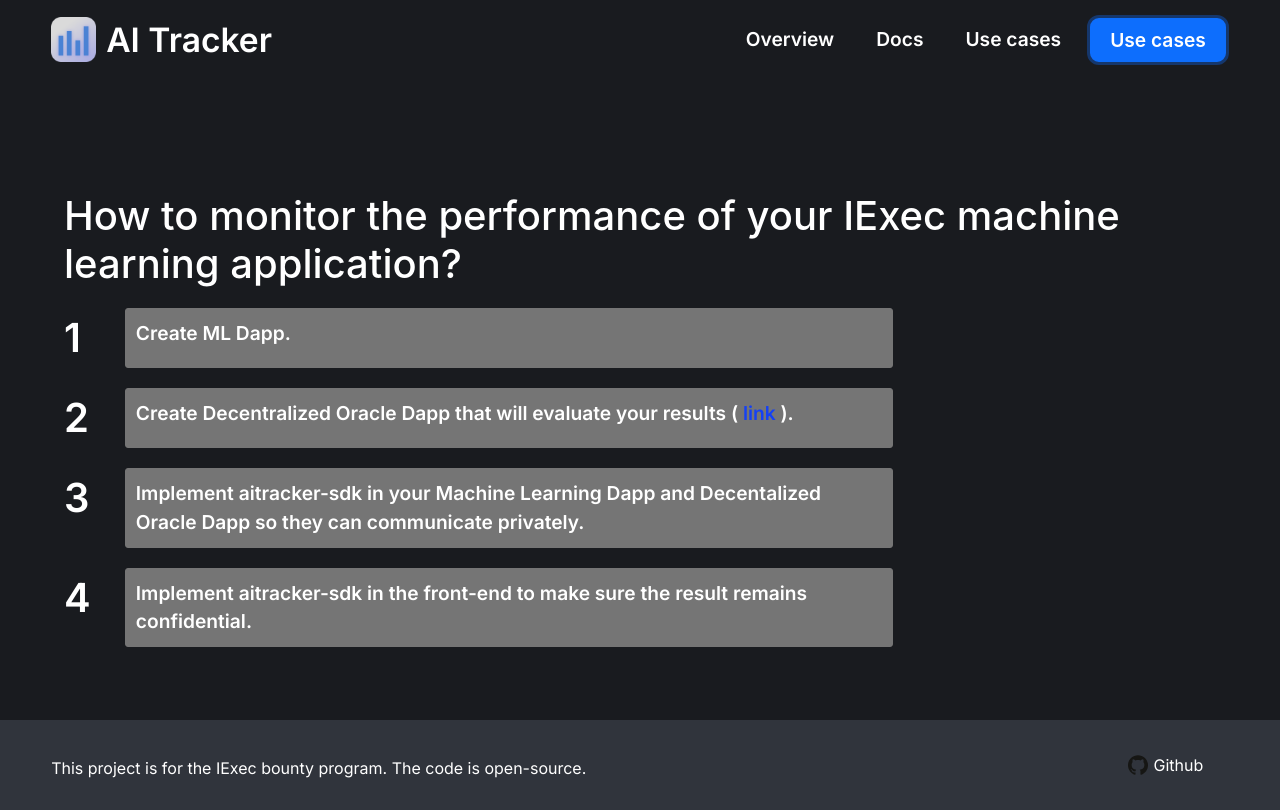
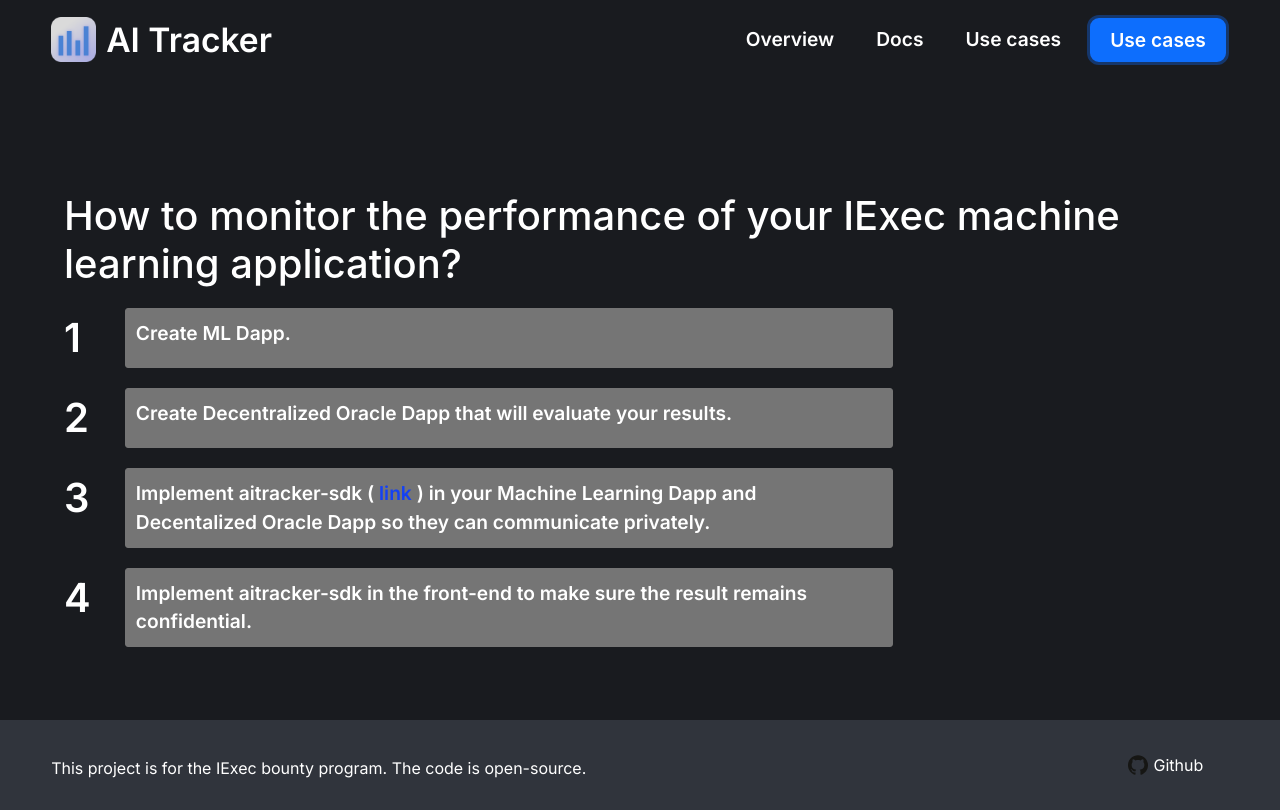
Before and after one commit to AIDecentralizedTracker/aidecentralizedtracker.github.io, a React (Create React App) app: page /Docs in a window 1280 px wide. Built offline with nearby package versions, Linux system fonts and the light colour scheme; some icons are missing.

Commit message:
typos fixed

```diff
--- a/src/components/Pages/Docs/Docs.js
+++ b/src/components/Pages/Docs/Docs.js
@@ -12,11 +12,11 @@
           </div>
           <div className='docs-box-01'>
              <div className='docs-01-number'>2</div>
-             <div className='docs-01-text'><div>Create Decentralized Oracle Dapp that will evaluate your results (<a href='https://github.com/DecentralizedAITracker/aitracker-sdk' target="_blank"> link </a>).</div> </div>
+             <div className='docs-01-text'><div>Create Decentralized Oracle Dapp that will evaluate your results.</div> </div>
           </div>
           <div className='docs-box-01'>
              <div className='docs-01-number'>3</div>
-             <div className='docs-01-text'><div>Implement aitracker-sdk in your Machine Learning Dapp and Decentalized Oracle Dapp so they can communicate privately. </div> </div>
+             <div className='docs-01-text'><div>Implement aitracker-sdk (<a href='https://github.com/DecentralizedAITracker/aitracker-sdk' target="_blank"> link </a>) in your Machine Learning Dapp and Decentalized Oracle Dapp so they can communicate privately. </div> </div>
           </div>
           <div className='docs-box-01'>
              <div className='docs-01-number'>4</div>
```
